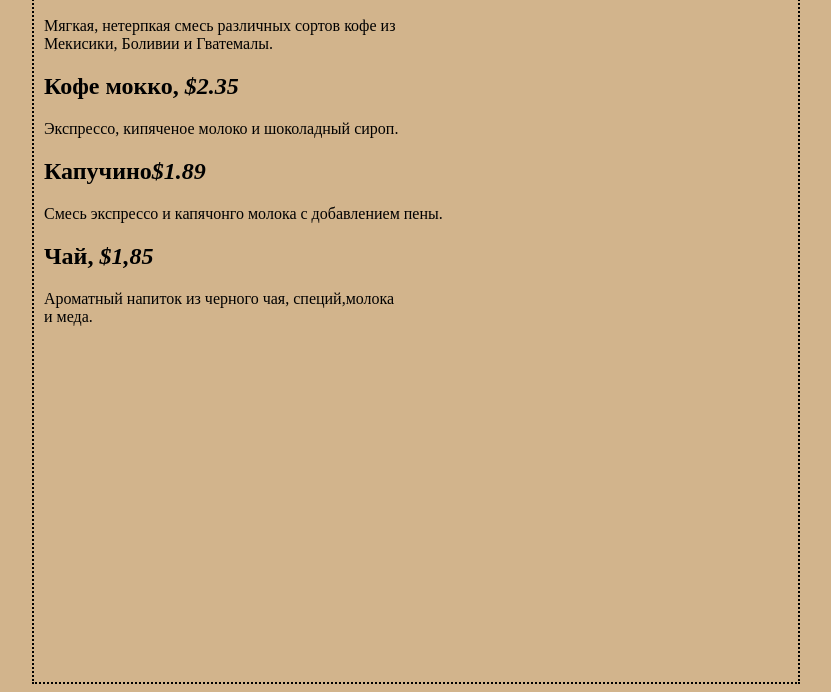
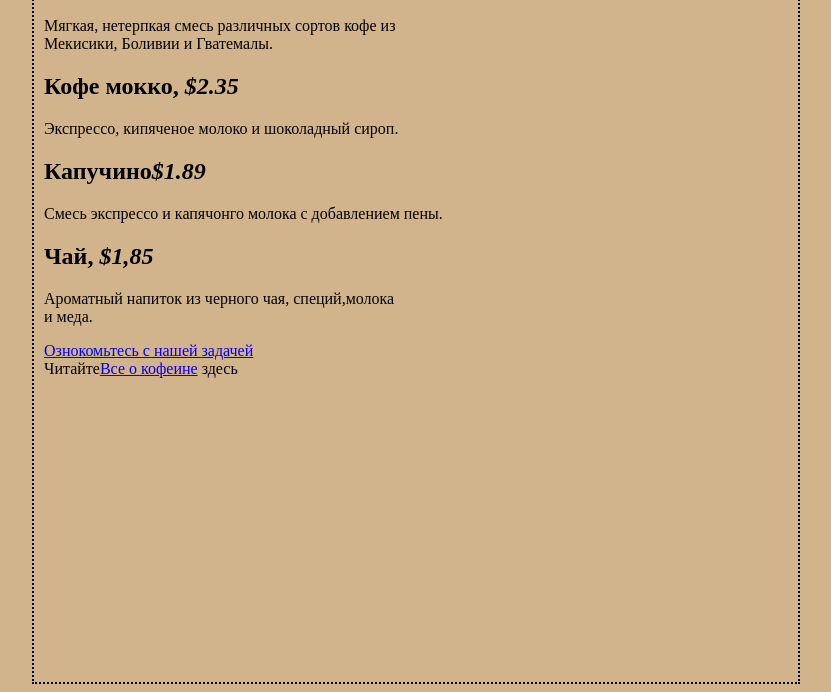
Before and after one commit to PublicEnemy5/PublicEnemy5.github.io, a plain HTML site: page index.html in a window 1280 px wide. Shown: the part 108-800 px from the top of the page, without its empty margins (224-1055 px from the left). Drawn offline with Linux system fonts and the light colour scheme.

Commit message:
Update index.html

```diff
--- a/index.html
+++ b/index.html
@@ -37,6 +37,15 @@
 <h2>Чай, <em>$1,85</em></h2>
 <p>
 Ароматный напиток из черного чая, специй,молока<br>и меда.</br>
+
+<p>
+<a href="mission.html">Ознокомьтесь с нашей задачей</a>
+
+<br>
+
+Читайте<a href="https://wickedlysmart.com/buzz/">Все о кофеине</a> здесь
+</p>
+
 </p>
 </body>
 </html>
```
